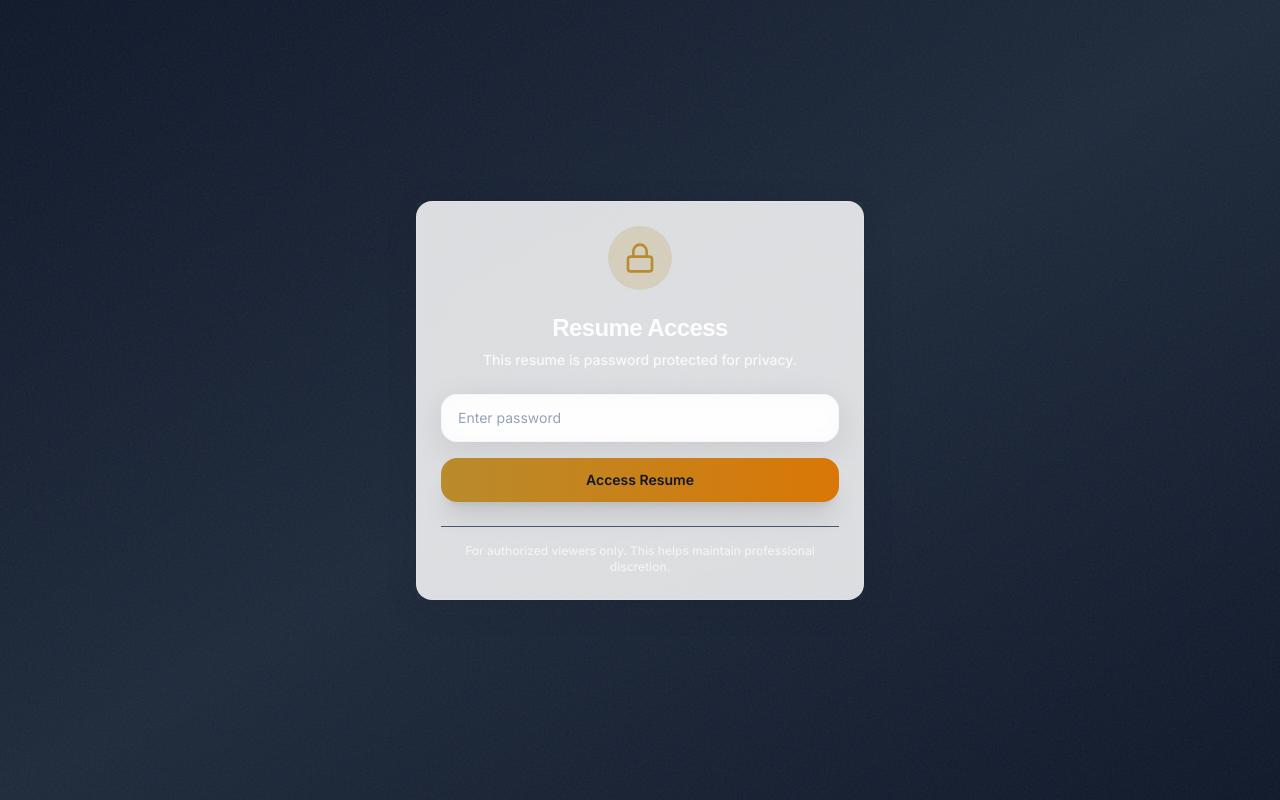
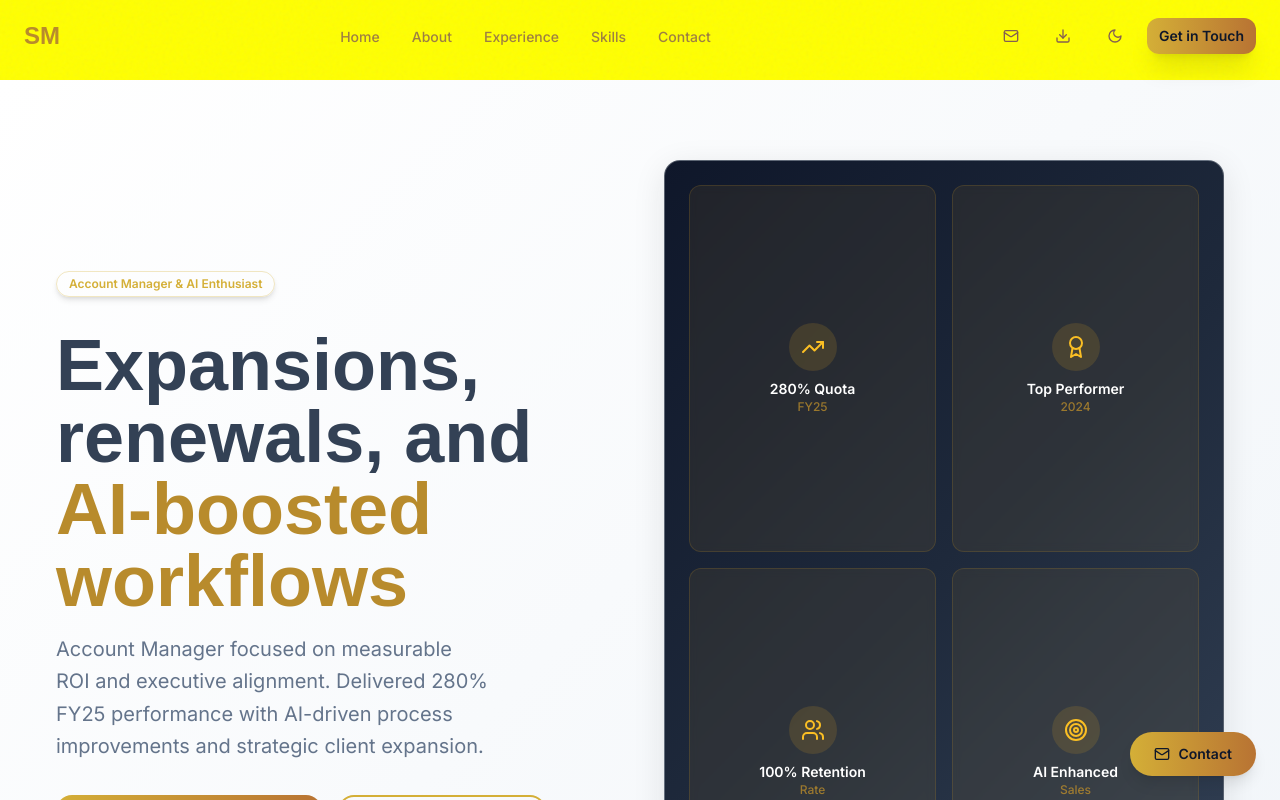
Before and after one commit to shayancelso/resume-site, a Next.js app: page / in a window 1280 px wide. Shown: the top 800 px of the page. Built offline with nearby package versions, Linux system fonts and the light colour scheme; a web font is replaced by a local one.

Commit message:
Remove password protection

```diff
--- a/src/app/layout.tsx
+++ b/src/app/layout.tsx
@@ -2,7 +2,6 @@ import type { Metadata } from 'next';
 import { Inter } from 'next/font/google';
 import './globals.css';
 import { Header } from '@/components/Header';
-import { PasswordGate } from '@/components/PasswordGate';
 import { cn } from '@/lib/utils';
 
 const inter = Inter({
@@ -56,12 +55,10 @@ export default function RootLayout({
         inter.variable,
         'min-h-screen bg-background font-sans antialiased grain'
       )}>
-        <PasswordGate>
-          <Header />
-          <main className="pt-20">
-            {children}
-          </main>
-        </PasswordGate>
+        <Header />
+        <main className="pt-20">
+          {children}
+        </main>
       </body>
     </html>
   );
```
Also changed, not shown: 1 other file (tests, documents, lock files or other folders).
